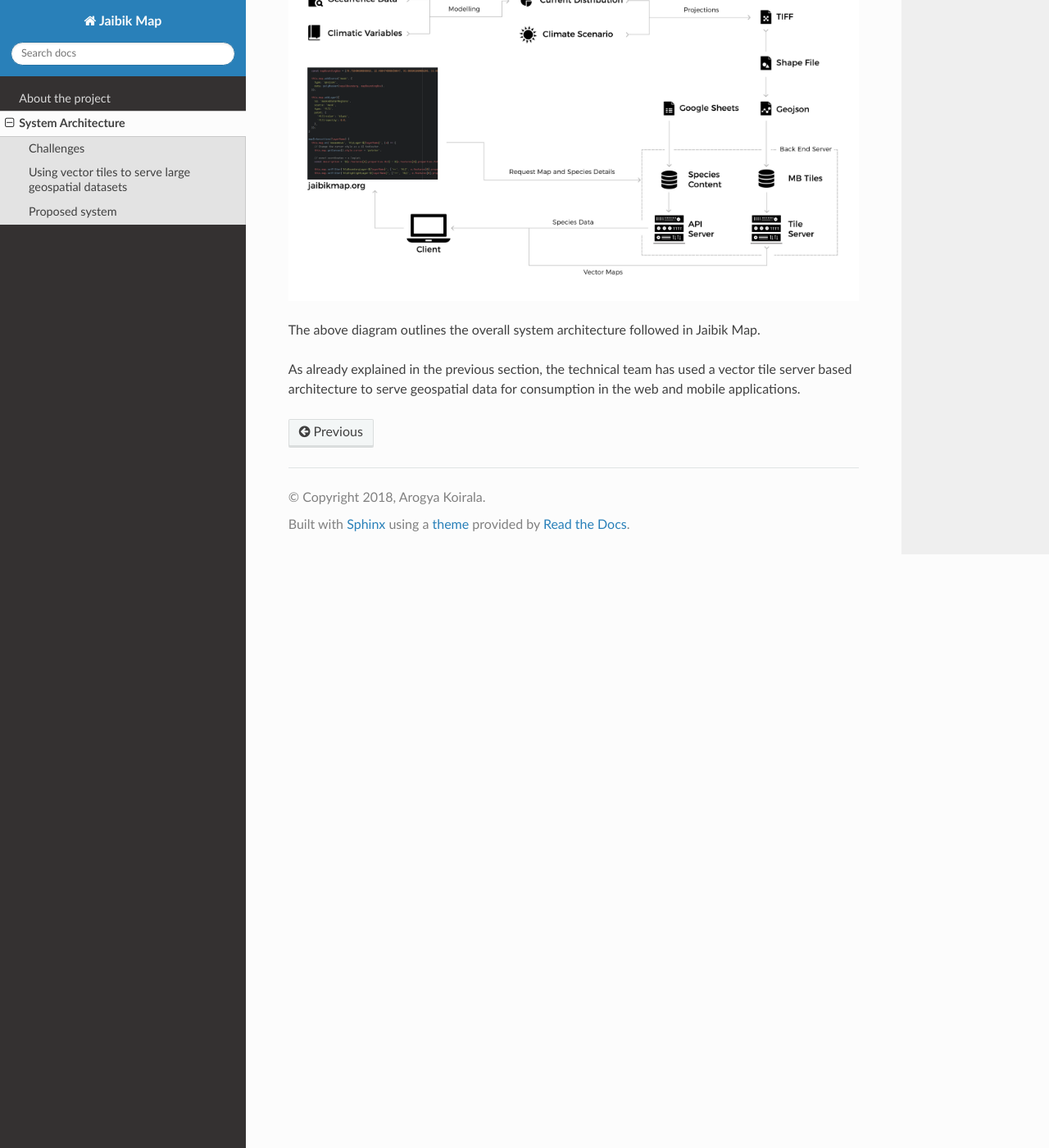
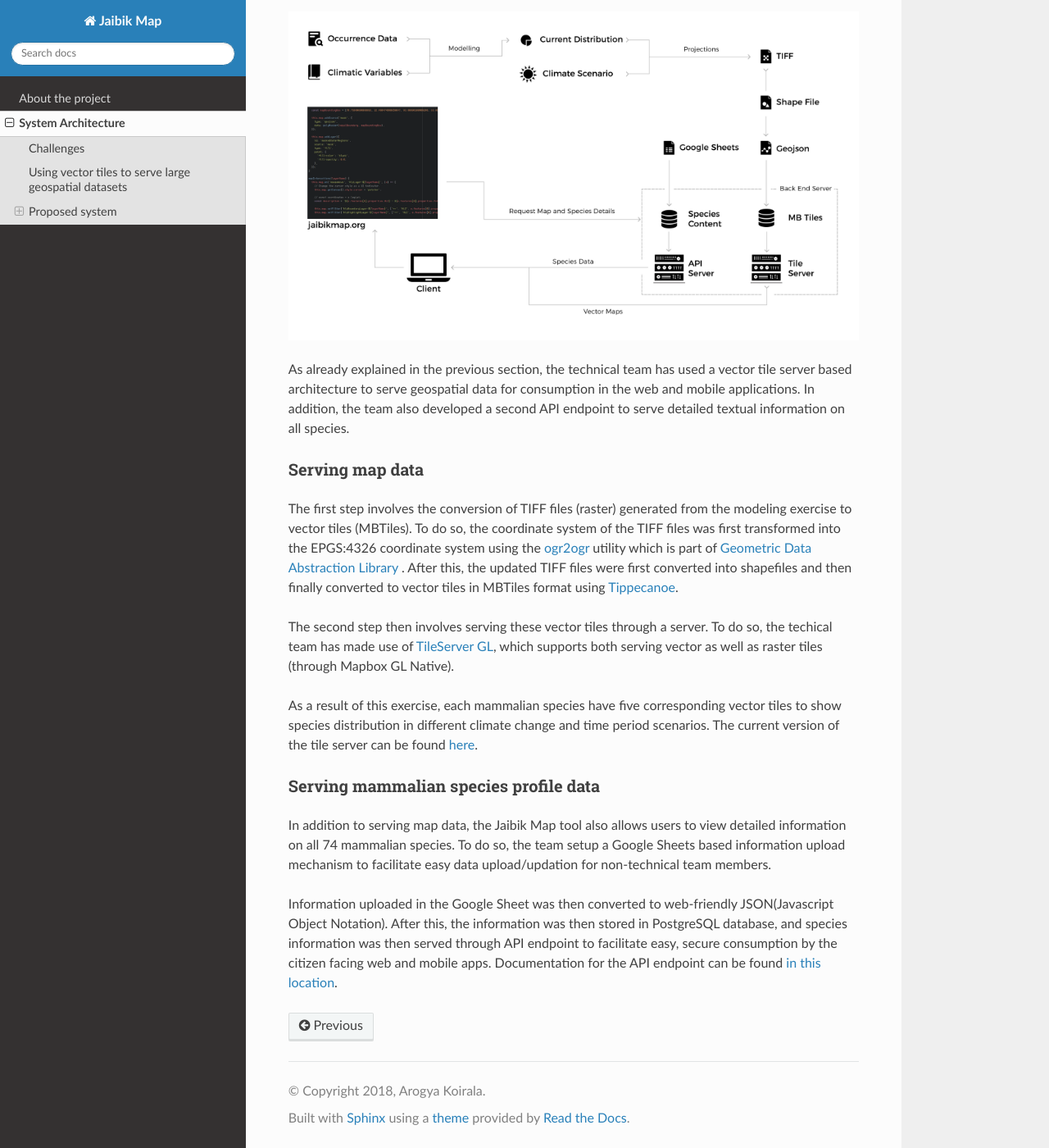
Before and after one commit to KathmanduLivingLabs/jaibikmap-docs, a Sphinx documentation site: the page built from docs/1_system_architecture.rst, in a window 1280 px wide and 1400 px high, scrolled down 1035 px. Shown: the whole window at 82% size. Built offline with Sphinx 7.4.7 and the Read the Docs theme 2.0.0, drawn with Linux system fonts in a browser that asks for light colours; some of the changed text lies outside the part shown.

Commit message:
restructured content

```diff
--- a/docs/1_system_architecture.rst
+++ b/docs/1_system_architecture.rst
@@ -19,9 +19,26 @@
 Proposed system
 ---------------
 
+The flowchart below outlines the overall system architecture followed in Jaibik Map.
+
 .. image:: _data/system_architecture.png
     :alt: Architecture diagram for the Jaibik Map system
 
-The above diagram outlines the overall system architecture followed in Jaibik Map.
 
-As already explained in the previous section, the technical team has used a vector tile server based  architecture to serve geospatial data for consumption in the web and mobile applications.
+As already explained in the previous section, the technical team has used a vector tile server based  architecture to serve geospatial data for consumption in the web and mobile applications. In addition, the team also developed a second API endpoint to serve detailed textual information on all species.
+
+**Serving map data**
+********************
+
+The first step involves the conversion of TIFF files (raster) generated from the modeling exercise to vector tiles (MBTiles). To do so, the coordinate system of the TIFF files was first transformed  into the EPGS:4326 coordinate system using the `ogr2ogr <http://www.gdal.org/ogr2ogr.html>`_ utility which is part of `Geometric Data Abstraction Library <http://www.gdal.org/>`_ . After this, the updated TIFF files were first converted into shapefiles and then finally converted to vector tiles in MBTiles format using `Tippecanoe <https://github.com/mapbox/tippecanoe>`_.
+
+The second step then involves serving these vector tiles through a server. To do so, the techical team has made use of `TileServer GL <http://tileserver.org/>`_, which supports both serving vector as well as raster tiles (through Mapbox GL Native).
+
+As a result of this exercise, each mammalian species have five corresponding vector tiles to show species distribution in different climate change and time period scenarios. The current version of the tile server can be found `here <http://159.65.10.210:8090/>`_.
+
+**Serving mammalian species profile data**
+******************************************
+
+In addition to serving map data, the Jaibik Map tool also allows users to view  detailed information on all 74 mammalian species. To do so, the team setup a Google Sheets based information upload mechanism to facilitate easy data upload/updation for non-technical team members.
+
+Information uploaded in the Google Sheet was then converted to web-friendly  JSON(Javascript Object Notation). After this, the information was then stored in PostgreSQL database, and species information was then served through API endpoint to facilitate easy, secure consumption by the citizen facing web and mobile apps. Documentation for the API endpoint can be found `in this location <http://159.65.10.210:8080/api/docs/>`_.
```
